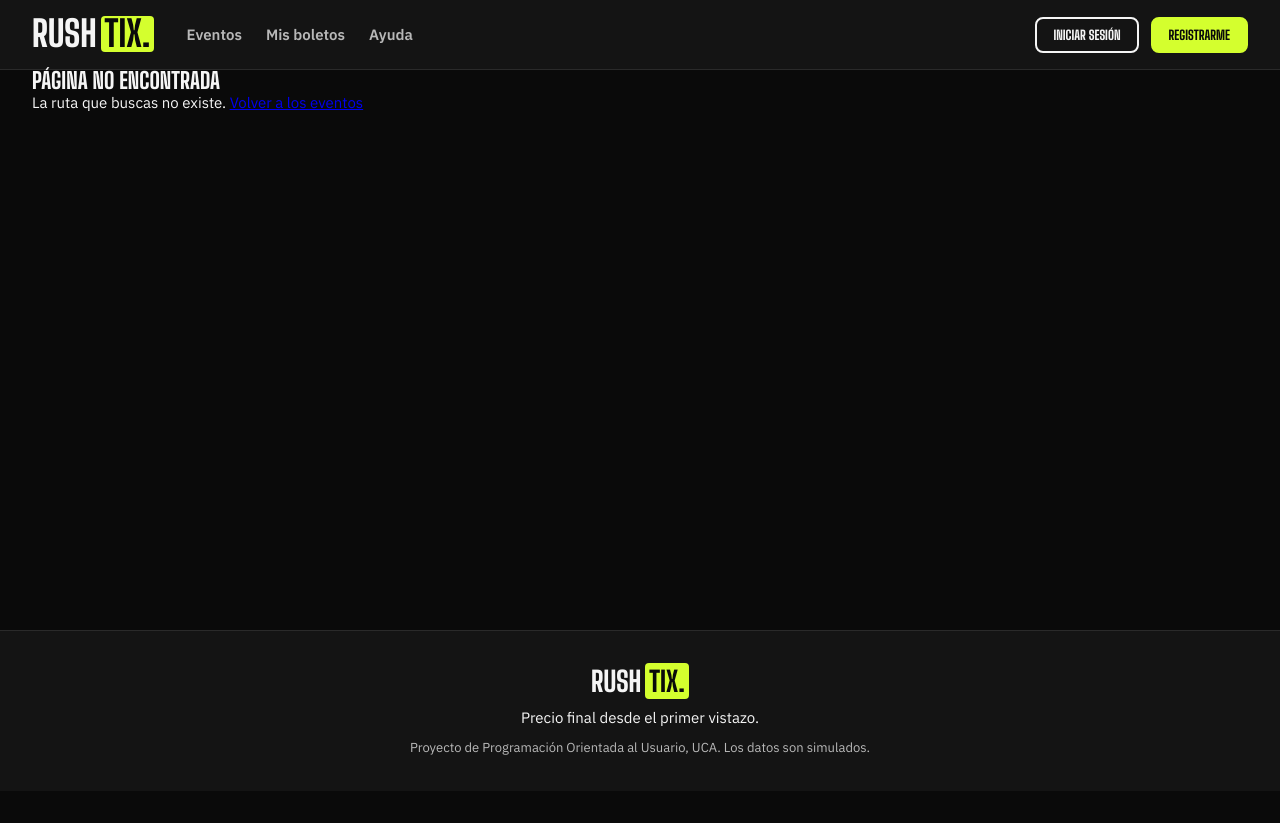
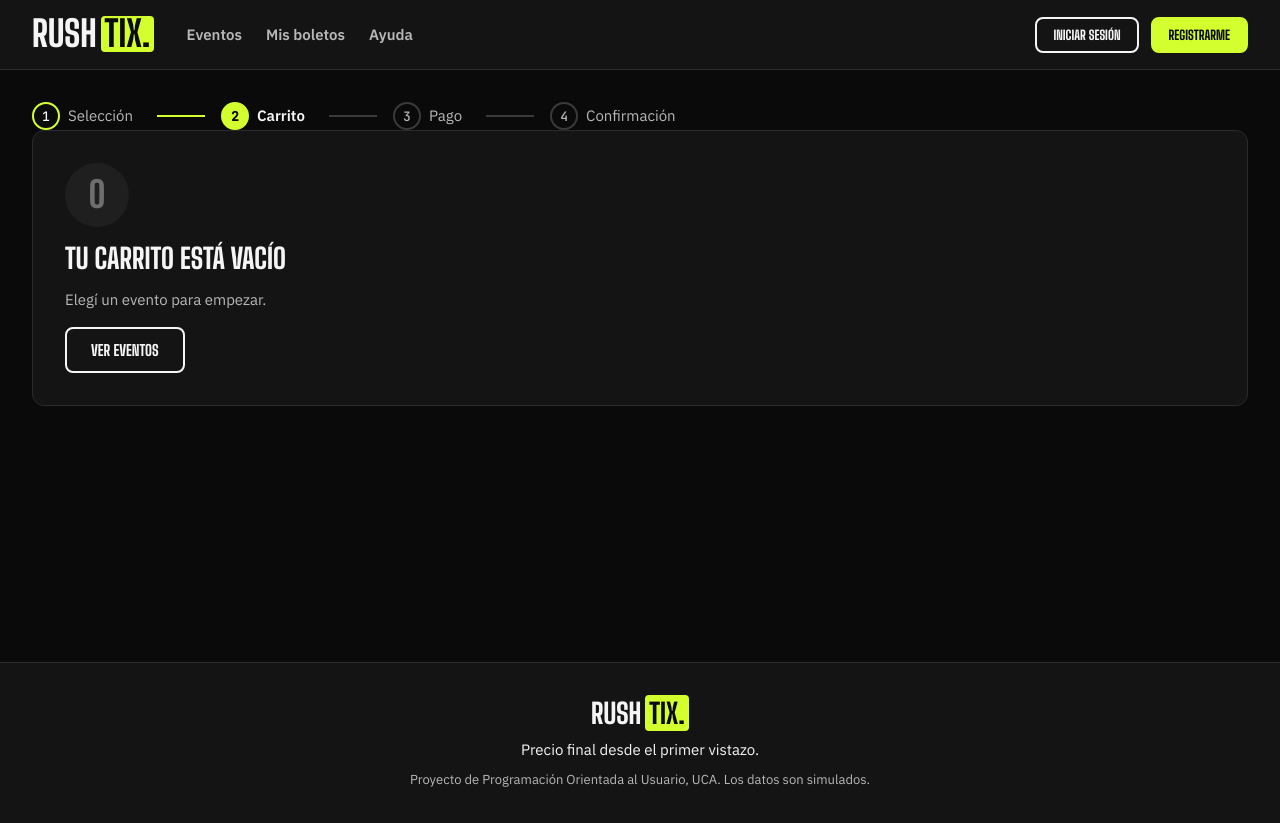
Before and after one commit to dhernxndez/rushtix-react, a React (Vite) app: page /resumen in a window 1280 px wide. Before the commit the page ends 800 px from the top, so only its background shows below. Built offline with nearby package versions, Linux system fonts and the light colour scheme.

Commit message:
Agrego la pantalla de resumen antes de pagar entre el carrito y el pago

```diff
--- a/src/App.jsx
+++ b/src/App.jsx
@@ -8,6 +8,7 @@ import PaginaLogin from './pages/PaginaLogin'
 import PaginaRegistro from './pages/PaginaRegistro'
 import PaginaPerfil from './pages/PaginaPerfil'
 import PaginaPago from './pages/PaginaPago'
+import PaginaResumen from './pages/PaginaResumen'
 import PaginaConfirmacion from './pages/PaginaConfirmacion'
 import PaginaBoletos from './pages/PaginaBoletos'
 import PaginaBoleto from './pages/PaginaBoleto'
@@ -67,13 +68,24 @@ function App() {
                 alCambiarCantidad={carrito.cambiarCantidad}
                 alVaciar={carrito.vaciar}
                 alSeguirComprando={() => navegar('/eventos')}
-                alContinuar={() => navegar('/pago')}
+                alContinuar={() => navegar('/resumen')}
               />
             }
           />
                   <Route path="/login" element={<PaginaLogin />} />
           <Route path="/registro" element={<PaginaRegistro />} />
           <Route path="/pago" element={<PaginaPago />} />
+          <Route
+            path="/resumen"
+            element={
+              <PaginaResumen
+                items={carrito.items}
+                alVolverAlCarrito={() => navegar('/carrito')}
+                alIrAPagar={() => navegar('/pago')}
+                alVerEventos={() => navegar('/eventos')}
+              />
+            }
+          />
           <Route path="/perfil" element={<PaginaPerfil />} />
           <Route path="/confirmacion/:ordenId" element={<PaginaConfirmacion />} />
           <Route path="/boletos" element={<PaginaBoletos />} />
--- a/src/estilos/global.css
+++ b/src/estilos/global.css
@@ -320,3 +320,7 @@ a.boton { display: inline-block; text-decoration: none; }
   .paso-actual .paso-nombre { display: inline; }
   .paso:not(:last-child)::after { width: 24px; margin: 0 8px; }
 }
+
+/* pantalla de resumen antes de pagar */
+.resumen-evento { margin-bottom: 24px; }
+.resumen-evento h2 { font-size: 24px; line-height: 26px; font-weight: 800; text-transform: uppercase; margin-bottom: 8px; }
--- a/src/pages/PaginaPago.jsx
+++ b/src/pages/PaginaPago.jsx
@@ -189,7 +189,7 @@ function PaginaPago() {
           <Boton tamano="l" completo={true} deshabilitado={enviando} alHacerClic={pagar}>
             {enviando ? 'Procesando pago...' : 'Pagar ' + formatearPrecio(totales.total)}
           </Boton>
-          <Boton variante="texto" completo={true} deshabilitado={enviando} alHacerClic={() => navegar('/carrito')}>
+          <Boton variante="texto" completo={true} deshabilitado={enviando} alHacerClic={() => navegar('/resumen')}>
             Volver al resumen
           </Boton>
         </ResumenCompra>
--- /dev/null
+++ b/src/pages/PaginaResumen.jsx
@@ -0,0 +1,57 @@
+import Boton from '../components/Boton'
+import Pasos from '../components/Pasos'
+import EstadoVacio from '../components/EstadoVacio'
+import ResumenCompra from '../components/ResumenCompra'
+import { formatearFechaCorta } from '../utils/formato'
+
+// D6: resumen de la compra antes de pagar (solo se lee, no se edita nada)
+function PaginaResumen({ items, alVolverAlCarrito, alIrAPagar, alVerEventos }) {
+  // sin boletos no hay nada que resumir
+  if (items.length === 0) {
+    return (
+      <section>
+        <Pasos actual={2} />
+        <EstadoVacio
+          titulo="Tu carrito está vacío"
+          mensaje="Elegí un evento para empezar."
+          textoBoton="Ver eventos"
+          alBoton={alVerEventos}
+        />
+      </section>
+    )
+  }
+
+  return (
+    <section>
+      <Pasos actual={2} />
+      <p className="kicker">Antes de pagar</p>
+      <h1 className="titulo-hero">Resumen de tu compra</h1>
+      <p className="subtitulo">Verificá todo. En el siguiente paso pagás y recibís tu boleto con QR.</p>
+
+      <div className="dos-columnas">
+        <div className="columna-principal">
+          {items.map((item) => (
+            <div key={item.eventoId + '-' + item.zonaId} className="resumen-evento">
+              <h2>{item.nombreEvento}</h2>
+              <p className="texto-suave">
+                {item.nombreZona} × {item.cantidad}
+                {item.fecha ? ' · ' + formatearFechaCorta(item.fecha) : ''}
+              </p>
+            </div>
+          ))}
+        </div>
+
+        <ResumenCompra titulo="Resumen de compra" items={items}>
+          <Boton completo={true} alHacerClic={alIrAPagar}>
+            Ir a pagar
+          </Boton>
+          <Boton variante="borde" completo={true} alHacerClic={alVolverAlCarrito}>
+            Volver al carrito
+          </Boton>
+        </ResumenCompra>
+      </div>
+    </section>
+  )
+}
+
+export default PaginaResumen
```
